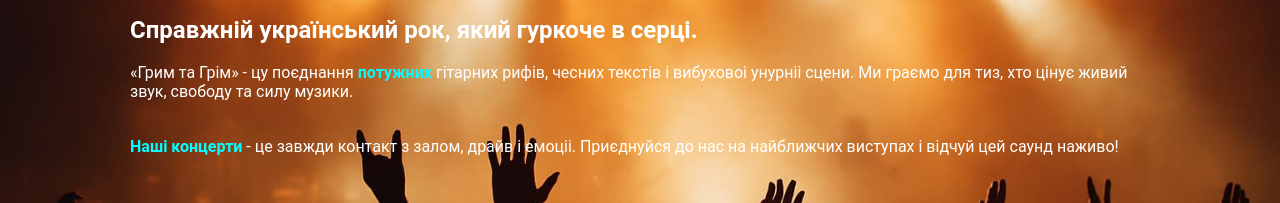
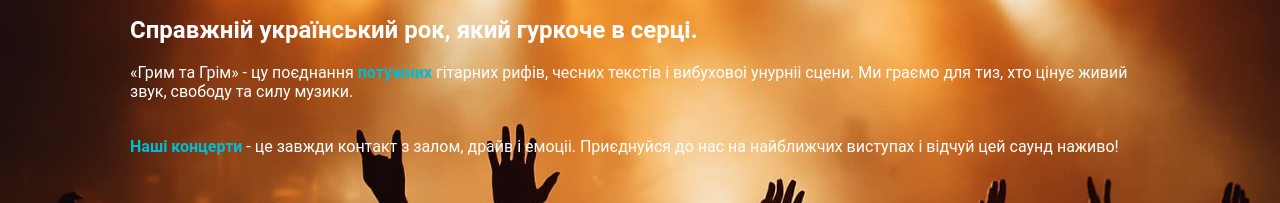
Before and after one commit to Belevtsov91/Logo_page, a website built with Vite: page index.html in a window 1280 px wide. Shown: the part 218-421 px from the top of the page. Built offline with nearby package versions, Linux system fonts and the light colour scheme.

Commit message:
changed color

```diff
--- a/src/css/hero.css
+++ b/src/css/hero.css
@@ -23,7 +23,7 @@
 }
 .hero-text-span{
     font-weight: bold;
-    color: aqua;
+    color: #00bcd4;
 }
 
 .hero-btn{
```
